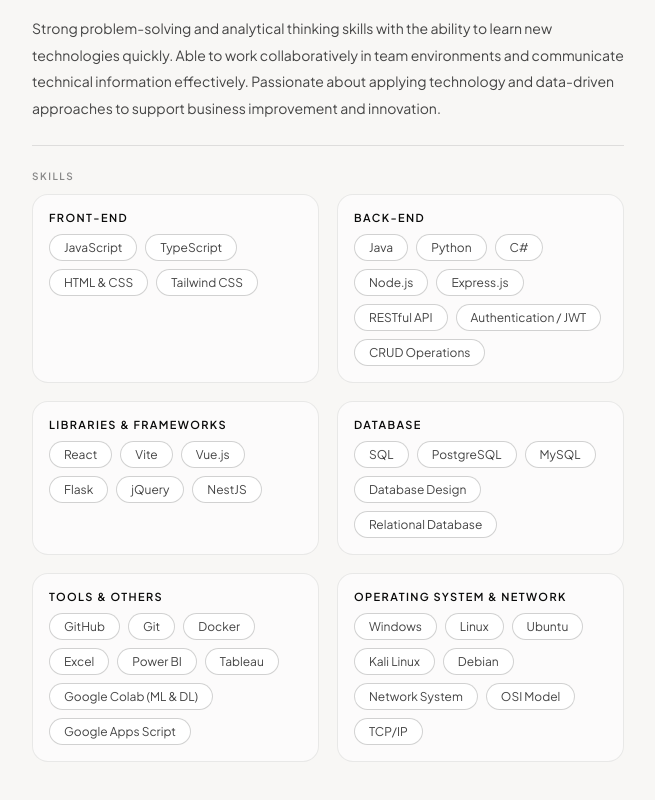
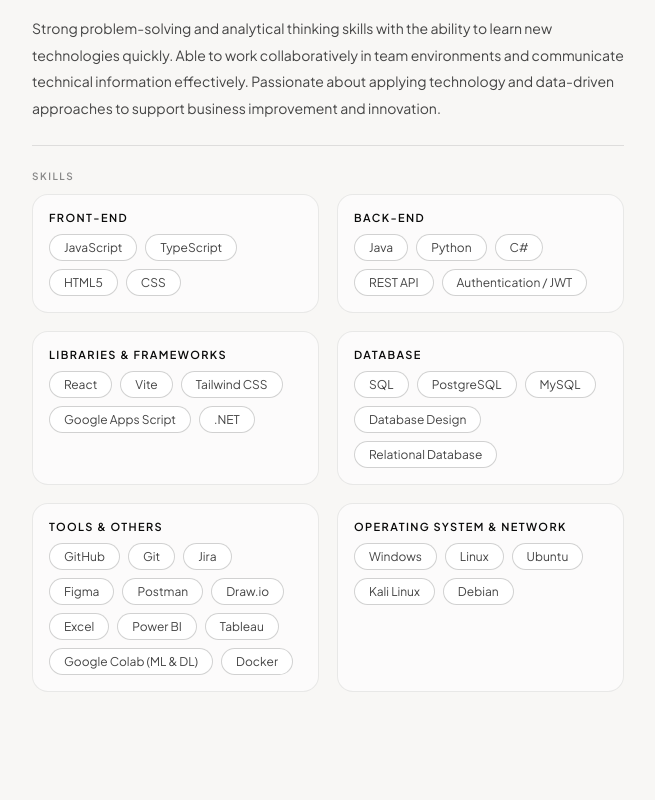
Before and after one commit to Ahraina/Portfolio-Thanarat, a React (Vite) app: page / in a window 1280 px wide. Shown: the part 786-1586 px from the top of the page, without its empty margins (448-1103 px from the left). After the commit the page ends 1534 px from the top, so only its background shows below. Built offline with nearby package versions, Linux system fonts and the light colour scheme.

Commit message:
Update skills list in AboutPage component

```diff
--- a/src/pages/AboutPage.jsx
+++ b/src/pages/AboutPage.jsx
@@ -5,26 +5,22 @@
   'Front-end': [
     'JavaScript',
     'TypeScript',
-    'HTML & CSS',
-    'Tailwind CSS',
+    'HTML5',
+    'CSS',
   ],
   'Back-end': [
-    'Java',
+   'Java',
     'Python',
     'C#',
-    'Node.js',
-    'Express.js',
-    'RESTful API',
+    'REST API',
     'Authentication / JWT',
-    'CRUD Operations',
   ],
   'Libraries & Frameworks': [
     'React',
     'Vite',
-    'Vue.js',
-    'Flask',
-    'jQuery',
-    'NestJS',
+    'Tailwind CSS',
+    'Google Apps Script',
+    '.NET',
   ],
   'Database': [
     'SQL',
@@ -36,12 +32,15 @@
   'Tools & Others': [
     'GitHub',
     'Git',
-    'Docker',
+    'Jira',
+    'Figma',
+    'Postman',
+    'Draw.io',
     'Excel',
     'Power BI',
     'Tableau',
     'Google Colab (ML & DL)',
-    'Google Apps Script',
+    'Docker',
   ],
   'Operating System & Network': [
     'Windows',
@@ -49,9 +48,6 @@
     'Ubuntu',
     'Kali Linux',
     'Debian',
-    'Network System',
-    'OSI Model',
-    'TCP/IP',
   ],
 }
 
```
